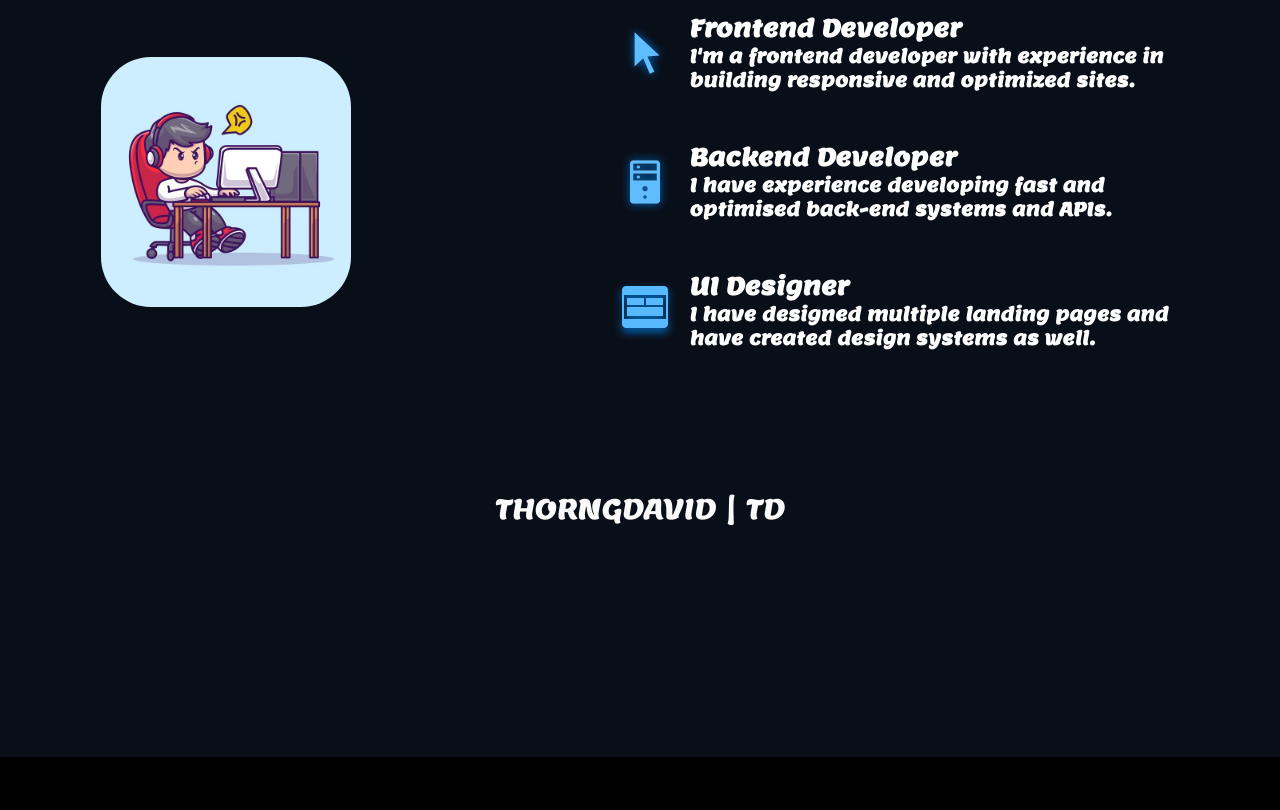
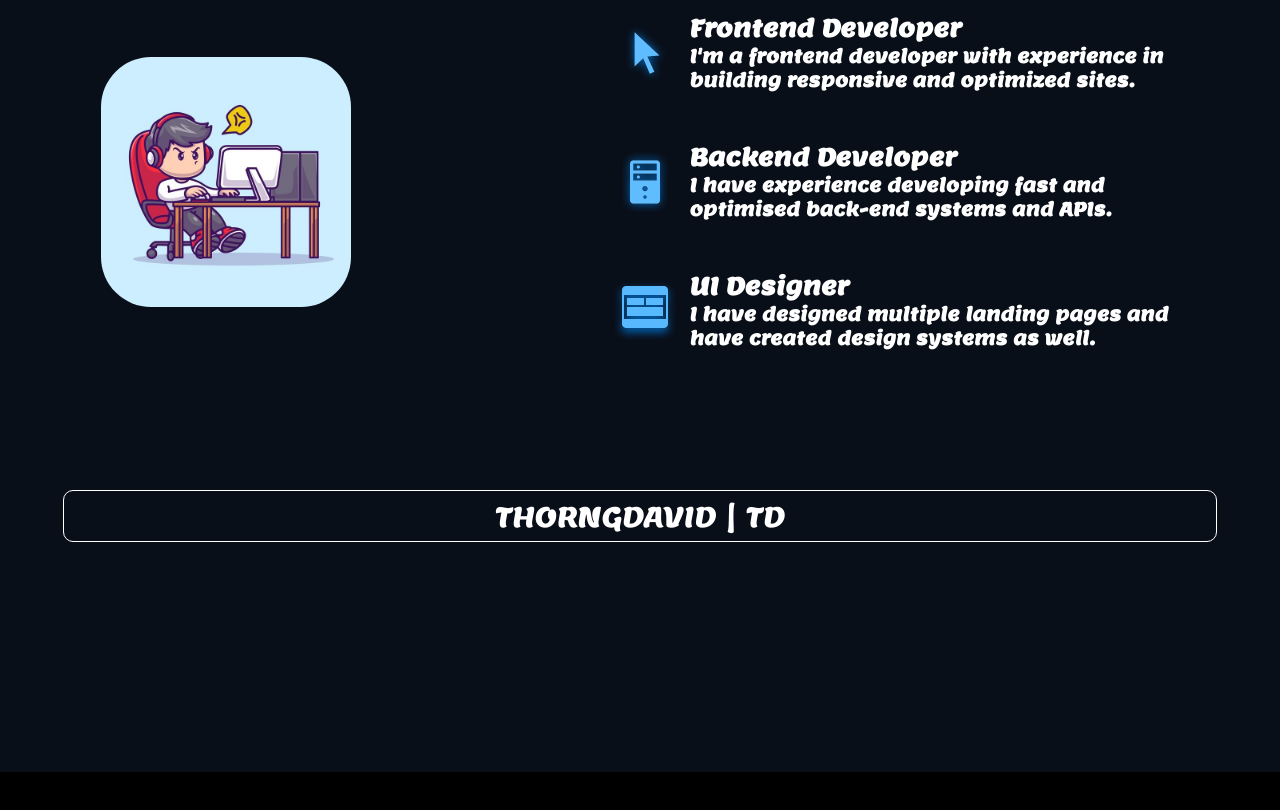
Before and after one commit to thorngdavid/Portfolio, a plain HTML site: page index.html in a window 1280 px wide. Shown: the part 1015-1825 px from the top of the page. Drawn offline with Linux system fonts and the light colour scheme.

Commit message:
update style.css

```diff
--- a/style.css
+++ b/style.css
@@ -200,12 +200,19 @@ nav {
 .about .text-scramble {
     margin-top: 30px;
     text-align: center;
+    width: 90%;
+    height: 50px;
+    display: flex;
+    align-items: center;
+    justify-content: center;
+    border: 1px solid white;
+    border-radius: 10px;
 }
 
 .about .text-scramble .text {
     font-weight: 100;
     font-size: 28px;
-    color: #FAFAFA;
+    color: white;
     display: inline-block;
 }
 
@@ -315,4 +322,7 @@ nav {
     .about2-info1 {
         width: 300px;
     }
+    .about .text-scramble .text {
+        font-size: 20px;
+    }
 }
```
